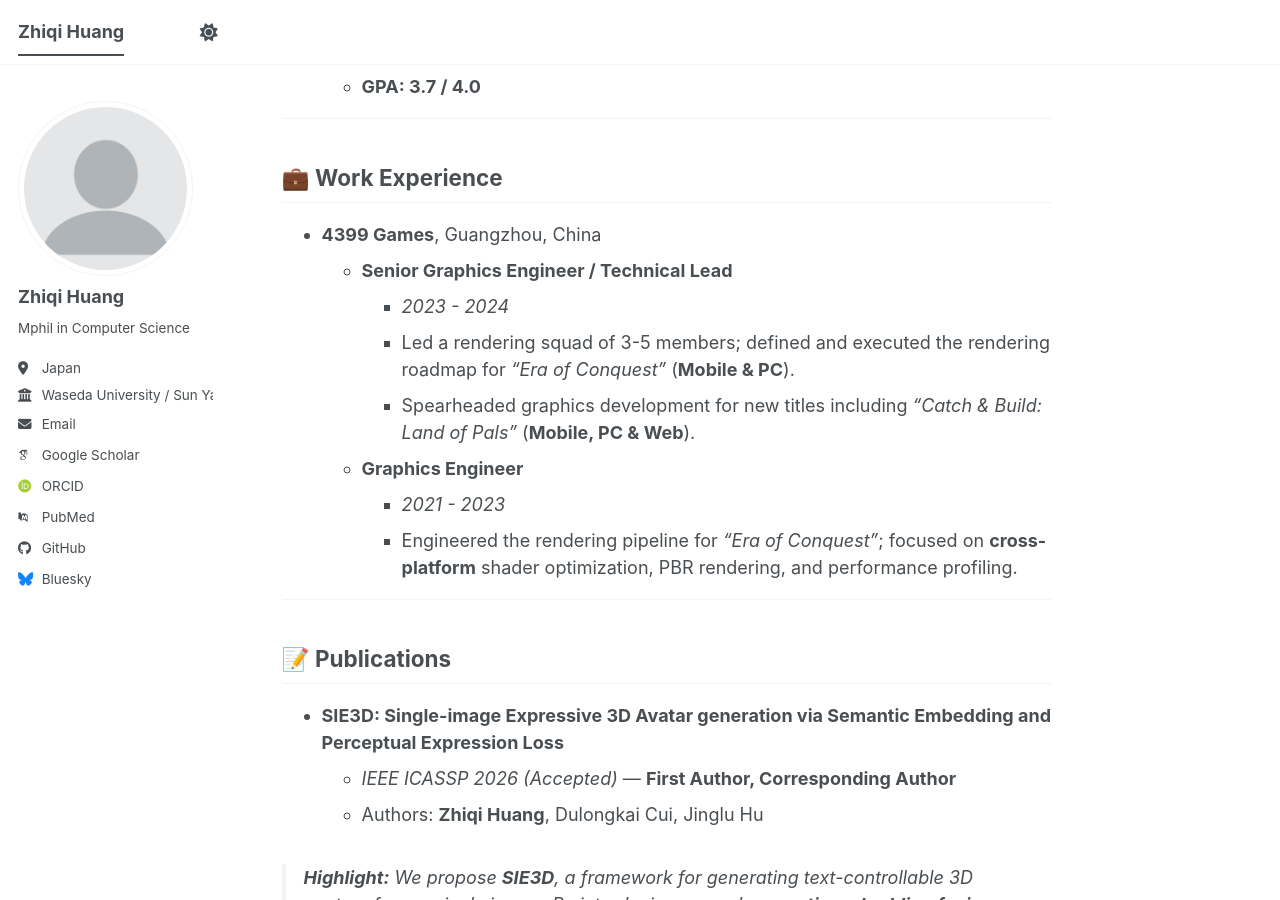
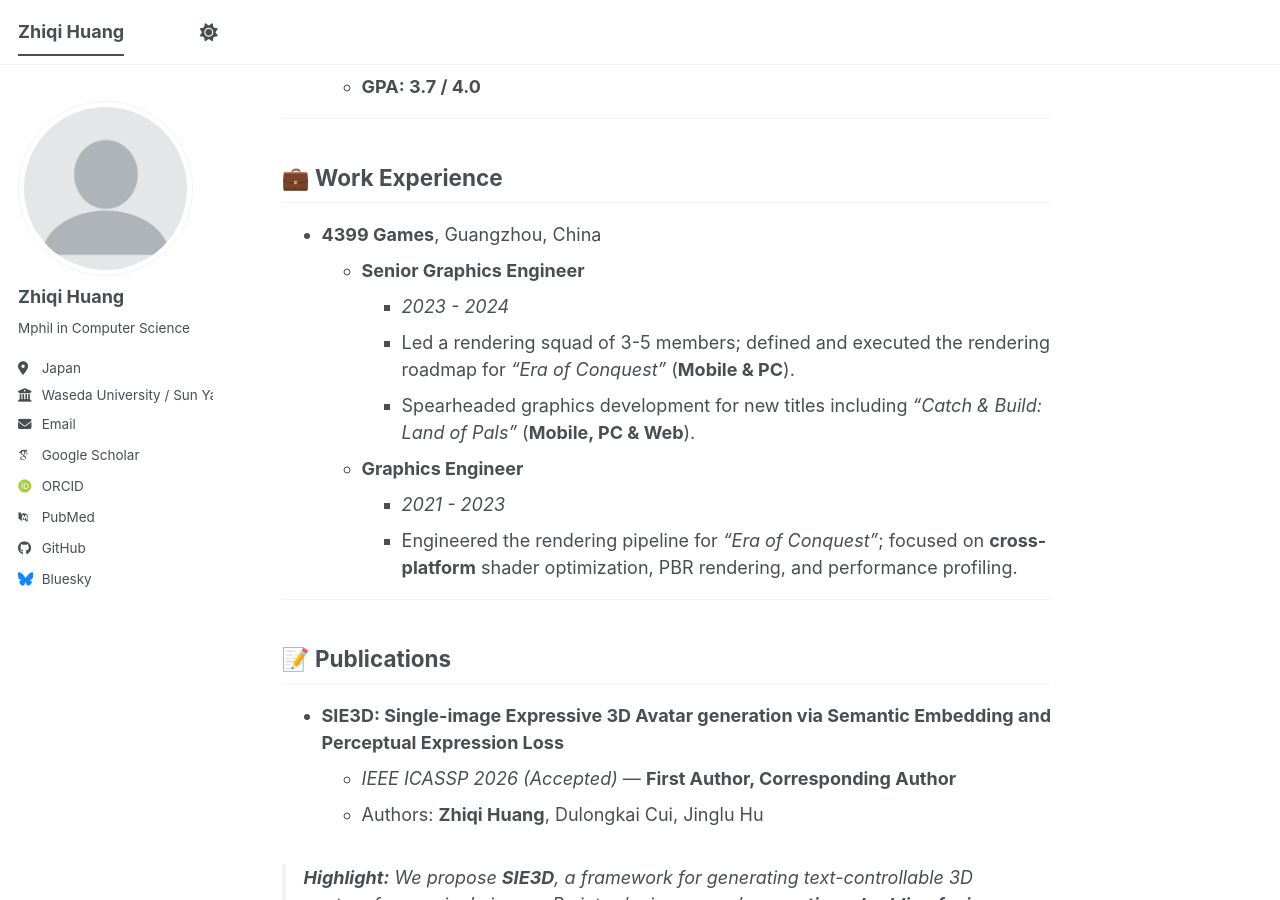
Before and after one commit to huang-zhiqi/huang-zhiqi.github.io, a Jekyll site: the page built from _pages/about.md, in a window 1280 px wide and 900 px high, scrolled down 919 px. Built offline with Jekyll 4.4.1, drawn with Linux system fonts in a browser that asks for light colours; some web fonts are replaced; a script bundle is joined from its source files by our own code; library files that are not in the unit come from our copies.

Commit message:
improve and update

```diff
--- a/_pages/about.md
+++ b/_pages/about.md
@@ -37,7 +37,7 @@ Previously, I worked as a **Senior Graphics Engineer** at **4399 Games** for thr
 ## 💼 Work Experience
 
 * **4399 Games**, Guangzhou, China
-  * **Senior Graphics Engineer / Technical Lead**
+  * **Senior Graphics Engineer**
     * *2023 - 2024*
     * Led a rendering squad of 3-5 members; defined and executed the rendering roadmap for *"Era of Conquest"* (**Mobile & PC**).
     * Spearheaded graphics development for new titles including *"Catch & Build: Land of Pals"* (**Mobile, PC & Web**).
```
